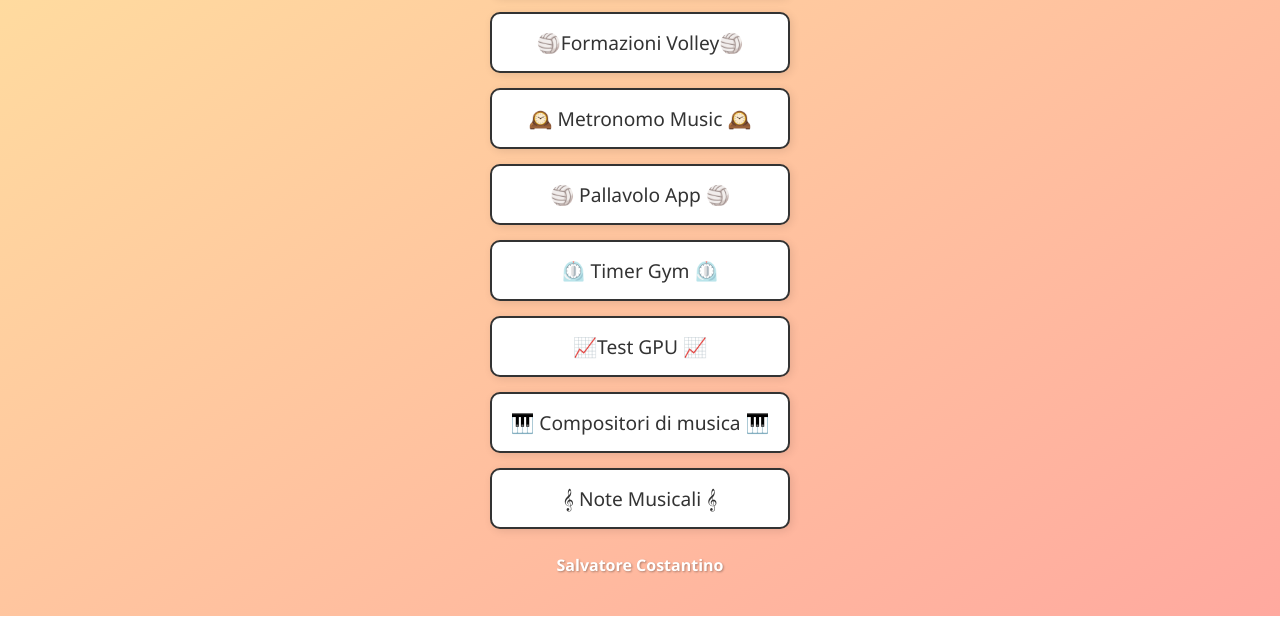
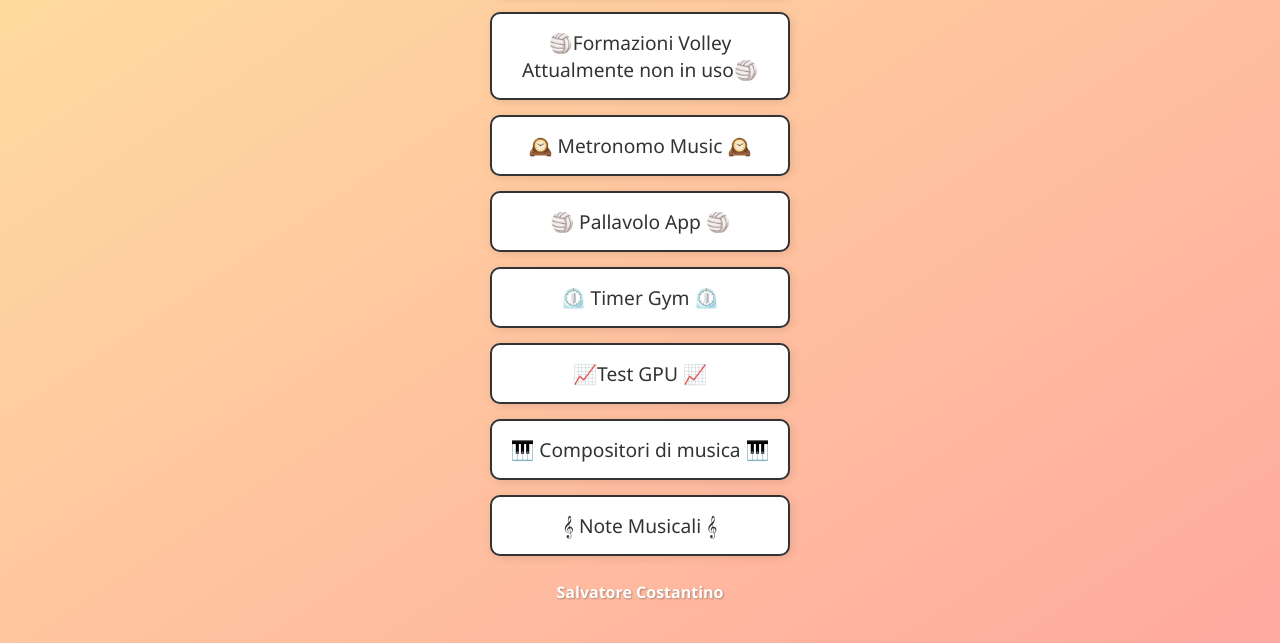
Before and after one commit to sasasa23rf/pagina-iniziale-amicibelli, a plain HTML site: page index.html in a window 1280 px wide. Shown: the part 206-849 px from the top of the page. Before the commit the page ends 822 px from the top, so only its background shows below. Drawn offline with Linux system fonts and the light colour scheme.

Commit message:
Update index.html

```diff
--- a/index.html
+++ b/index.html
@@ -82,7 +82,7 @@
 
   <div class="buttons">
     <a href="https://appcloudservice.onrender.com" class="button">💭 App Cloud 💭</a>
-    <a href="https://formazionivolley.amicibelli.it" class="button">🏐Formazioni Volley🏐</a>
+    <a href="https://formazionivolley.amicibelli.it" class="button">🏐Formazioni Volley<br>Attualmente non in uso🏐</a>
     <a href="https://metronomo.amicibelli.it" class="button">🕰️ Metronomo Music 🕰️</a>
     <a href="https://pallavolo.amicibelli.it" class="button">🏐 Pallavolo App 🏐</a>
     <a href="https://palestra.amicibelli.it" class="button">⏲️ Timer Gym ⏲️</a>
```
